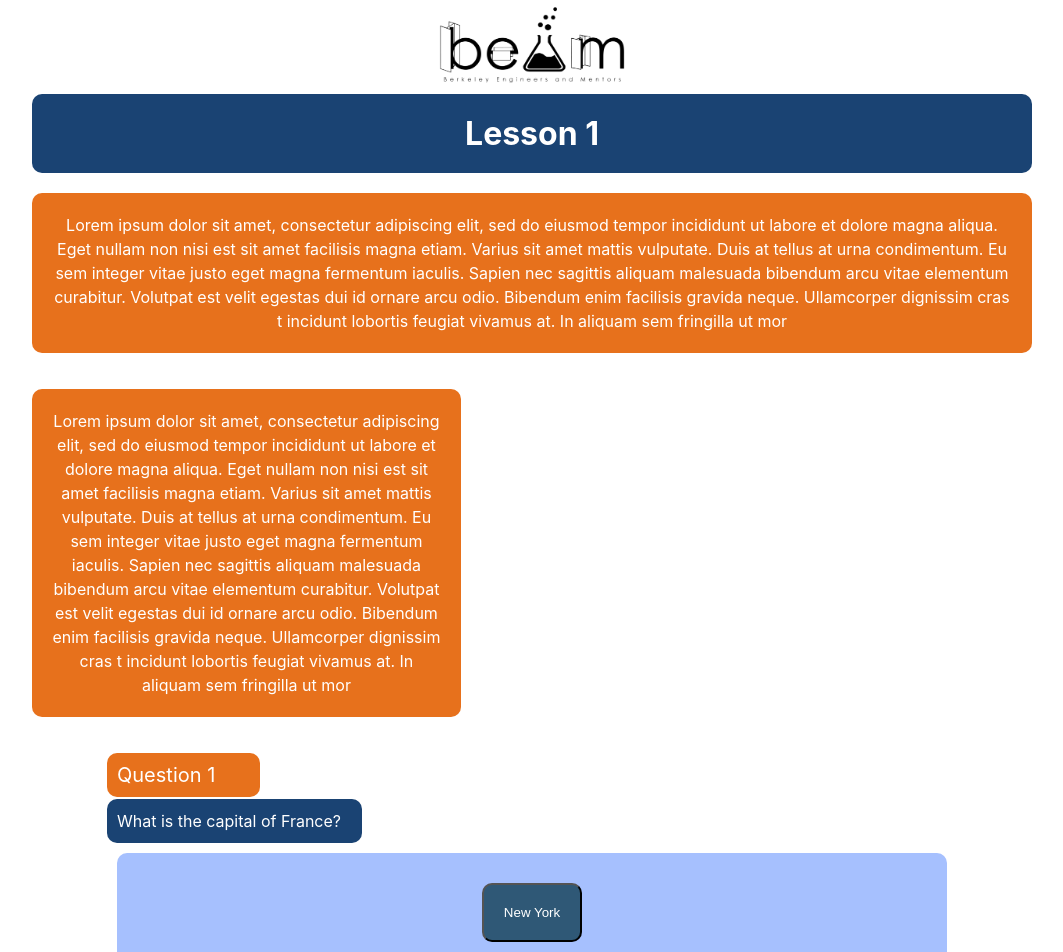
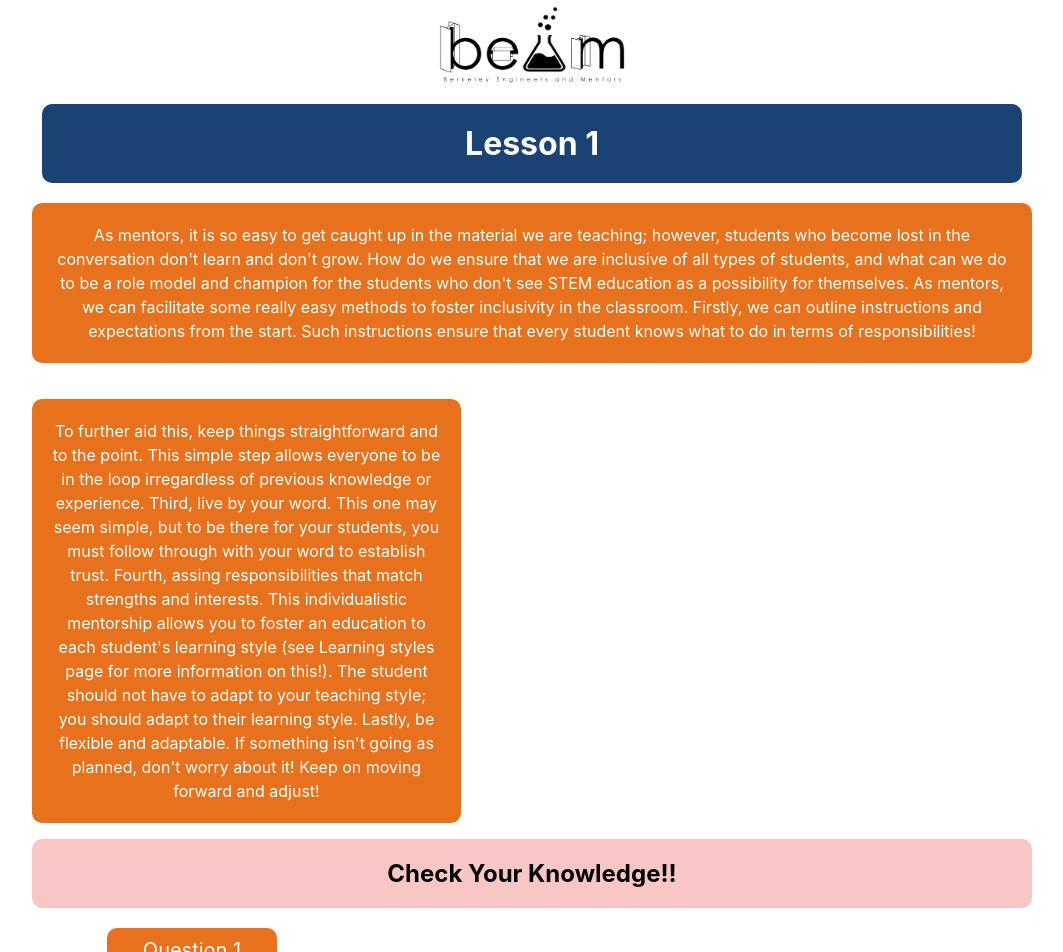
Before and after one commit to joyceyguo/beam-md-tool, a Next.js app: page /lessons/lesson1 in a window 1280 px wide. Shown: the top 952 px of the page, without its empty margins (108-1171 px from the left). Built offline with nearby package versions, Linux system fonts and the light colour scheme.

Commit message:
Added some formatting to the quizzes and changed some styles

```diff
--- a/pages/lessons/lesson1.js
+++ b/pages/lessons/lesson1.js
@@ -5,9 +5,17 @@ import ReactPlayer from "react-player"
 import ReactDOM from 'react-dom'
 import styles from '../../styles/lesson.module.css'
 
+import useSWR from 'swr'
+import Person from '../../components/Person'
+
+
+
 
 
 function lesson1() {
+
+
+
     const questions = [
 		{
 			questionText: 'What is the capital of France?',
@@ -62,40 +70,48 @@ function lesson1() {
 		} else {
 			setShowScore(true);
 		}
-	};
+    };
+    {/*
+    const { data, error } = useSWR('../api/people', fetcher)
+    if (error) return <div>Failed to load</div>
+    if (!data) return <div>Loading...</div>
+    */}
+
     return(
 
         <div className={styles.content}>
             <img className={styles.img} src="/beam_logo_transp.png" alt=""/>
             <h1 className={styles.title}>Lesson 1</h1>
             <p className={styles.text}>
-                Lorem ipsum dolor sit amet, consectetur adipiscing elit,
-                sed do eiusmod tempor incididunt ut labore et dolore magna aliqua.
-                Eget nullam non nisi est sit amet facilisis magna etiam.
-                Varius sit amet mattis vulputate. Duis at tellus at urna condimentum.
-                Eu sem integer vitae justo eget magna fermentum iaculis.
-                Sapien nec sagittis aliquam malesuada bibendum arcu vitae elementum curabitur.
-                 Volutpat est velit egestas dui id ornare arcu odio.
-                 Bibendum enim facilisis gravida neque. Ullamcorper dignissim cras t
-                 incidunt lobortis feugiat vivamus at. In aliquam sem fringilla ut mor
+            As mentors, it is so easy to get caught up in the material we are teaching;
+            however, students who become lost in the conversation don't learn and don't grow.
+            How do we ensure that we are inclusive of all types of students, and what can we
+            do to be a role model and champion for the students who don't see STEM education
+            as a possibility for themselves. As mentors, we can facilitate some really easy methods to foster
+                    inclusivity in the classroom. Firstly, we can outline instructions
+                    and expectations from the start. Such instructions ensure that every
+                    student knows what to do in terms of responsibilities!
+
             </p>
             <div className={styles.videoblock}>
                 <p className={styles.text, styles.lefttext}>
-                    Lorem ipsum dolor sit amet, consectetur adipiscing elit,
-                    sed do eiusmod tempor incididunt ut labore et dolore magna aliqua.
-                    Eget nullam non nisi est sit amet facilisis magna etiam.
-                    Varius sit amet mattis vulputate. Duis at tellus at urna condimentum.
-                    Eu sem integer vitae justo eget magna fermentum iaculis.
-                    Sapien nec sagittis aliquam malesuada bibendum arcu vitae elementum curabitur.
-                    Volutpat est velit egestas dui id ornare arcu odio.
-                    Bibendum enim facilisis gravida neque. Ullamcorper dignissim cras t
-                    incidunt lobortis feugiat vivamus at. In aliquam sem fringilla ut mor
+                    To further aid this, keep things straightforward and to the point. This simple
+                    step allows everyone to be in the loop irregardless of previous
+                    knowledge or experience. Third, live by your word. This one may seem
+                    simple, but to be there for your students, you must follow through with
+                    your word to establish trust. Fourth, assing responsibilities that match
+                    strengths and interests. This individualistic mentorship allows you to
+                    foster an education to each student's learning style (see Learning styles
+                    page for more information on this!). The student should not have to adapt
+                    to your teaching style; you should adapt to their learning style. Lastly,
+                    be flexible and adaptable. If something isn't going as planned, don't worry
+                    about it! Keep on moving forward and adjust!
                 </p>
                 <ReactPlayer className={styles.vid}
                     url="https://www.youtube.com/watch?v=SFnMTHhKdkw&vl=en"
                 />
             </div>
-
+            <h2 className={styles.sectheader}> Check Your Knowledge!! </h2>
             <div className={styles.content}>
 			{showScore ? (
 				<div className={styles.text}>
@@ -110,11 +126,14 @@ function lesson1() {
 
                     <div className={styles.question}>{questions[currentQuestion].questionText}</div>
 
-					<div className={styles.quizbtn}>
+					<div className={styles.quiz}>
 						{questions[currentQuestion].answerOptions.map((answerOption) => (
-							<button className={styles.quiz} onClick={() => handleAnswerOptionClick(answerOption.isCorrect)}>{answerOption.answerText}</button>
+							<button className={styles.quizbtn} onClick={() => handleAnswerOptionClick(answerOption.isCorrect)}>{answerOption.answerText}</button>
 						))}
 					</div>
+                    <div className={styles.title}>
+                        Your current score is {score}
+                    </div>
 				</>
 			)}
 		    </div>
@@ -142,6 +161,14 @@ function lesson1() {
                         <button type="submit" value="Submit" className={styles.quizbtn}>Submit</button>
                     </form>
                 </div>
+                {/*
+                <div>
+                   {data.map((p, i) => (
+                     <Person key={i} person={p} />
+                   ))}
+                </div>
+                */}
+
 
             </div>
 
@@ -158,4 +185,5 @@ function lesson1() {
 
 }
 
+// const fetcher = (url) => fetch(url).then((res) => res.json());
 export default lesson1
--- a/styles/lesson.module.css
+++ b/styles/lesson.module.css
@@ -12,7 +12,8 @@
     border-radius: 10px;
 
     padding: 20px;
-    margin: auto;
+    margin: 10px;
+
 
     text-align: center;
     display: flex;
@@ -51,8 +52,10 @@
     margin-bottom: 2px;
 
     display: flex;
-
-    width: 18%;
+    justify-content: center;
+    align-items: center;
+    text-align: center;
+    width: 20%;
     font-style: normal;
     font-weight: normal;
     font-size: 20px;
@@ -64,12 +67,14 @@
     border-radius: 10px;
 
     padding: 10px;
-    margin-top: 2px;
-    margin-bottom: 2px;
+    margin-top: 5px;
+    margin-bottom: 5px;
 
     display: flex;
+    justify-content: center;
+    align-items: center;
 
-
+    text-align: center;
     width: 30%;
     font-style: normal;
     font-weight: normal;
@@ -123,10 +128,10 @@
     background: #2F5876;
     border-radius: 10px;
     color: white;
-    padding: 20px;
+    padding: 5px;
     margin: auto;
-    margin-top: 20px;
-    margin-bottom: 20px;
+    margin-top: 5px;
+    margin-bottom: 5px;
 
     display: flex;
     flex-direction: column;
```
